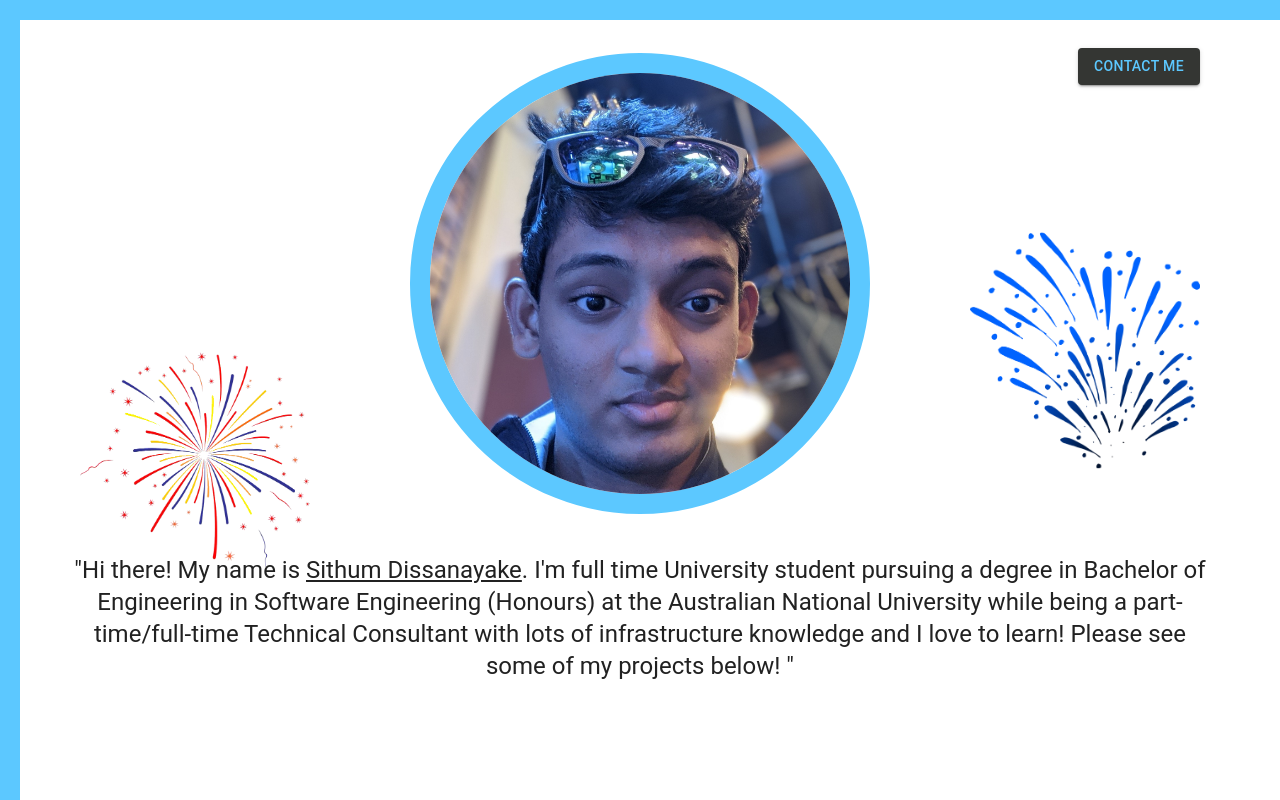
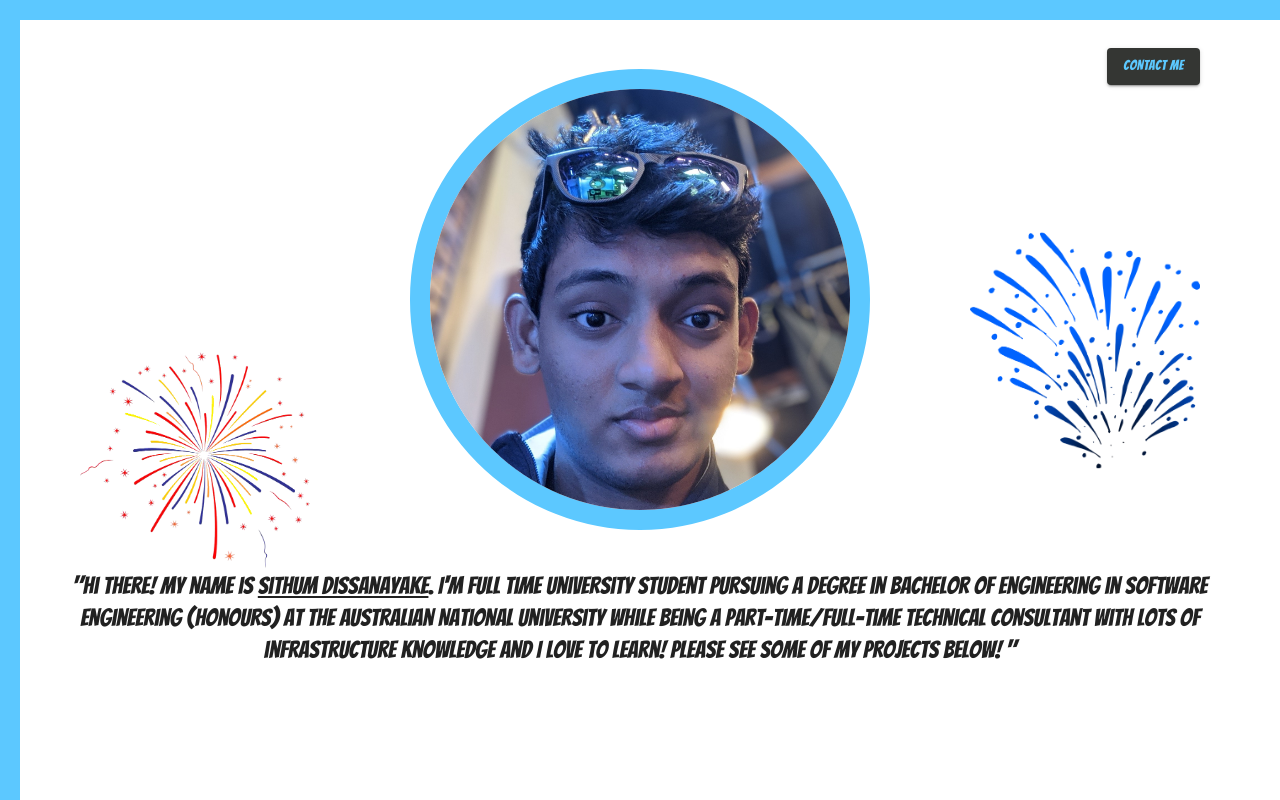
Before and after one commit to SithumDissanayake/mainWebsite, a React (Vite) app: page / in a window 1280 px wide. Shown: the top 800 px of the page. Built offline with nearby package versions, Linux system fonts and the light colour scheme.

Commit message:
[main] Added font

```diff
--- a/src/App.css
+++ b/src/App.css
@@ -1,3 +1,5 @@
+@import url('https://fonts.googleapis.com/css2?family=Bangers&display=swap');
+
 #root {
     max-width: 1280px;
     margin: 0 auto;
--- a/src/Blog.tsx
+++ b/src/Blog.tsx
@@ -11,8 +11,9 @@
 export default function Blog() {
     const [mode] = React.useState<PaletteMode>('light');
     // const blogTheme = createTheme(getBlogTheme(mode));
-    const defaultTheme = createTheme({ palette: {
-        mode,
+    const defaultTheme = createTheme({
+        palette: {
+            mode,
             primary: {
                 main: '#343633',
                 // light: will be calculated from palette.primary.main,
@@ -25,7 +26,13 @@
                 // dark: will be calculated from palette.secondary.main,
                 contrastText: '#93867F',
             },
-        } });
+        },
+        typography: {
+            allVariants: {
+                fontFamily: `"Bangers", system-ui`,
+},
+        },
+    });
 
     // This code only runs on the client side, to determine the system color preference
     // React.useEffect(() => {
```
